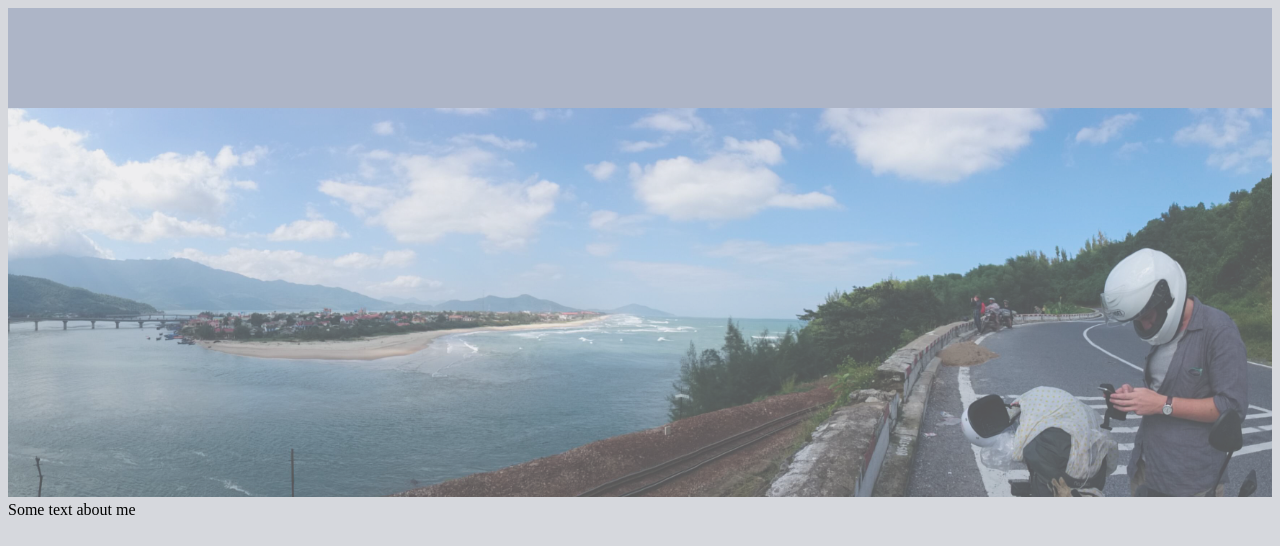
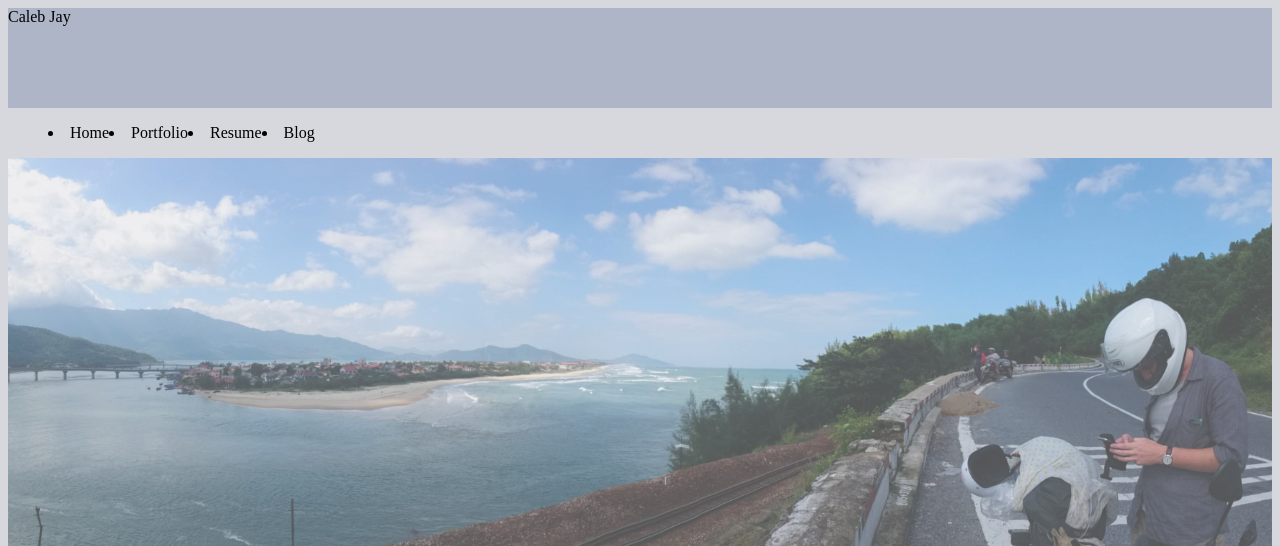
Before and after one commit to komali2/personalWebsite, a PHP site: page /index2.html in a window 1280 px wide. Shown: the top 546 px of the page. Run offline with PHP 8.4, Linux system fonts and the light colour scheme.

Commit message:
core: added basic nav content

```diff
--- a/index2.html
+++ b/index2.html
@@ -1,24 +1,33 @@
 <!doctype html>
 <html>
 <!--http://joshuamccartney.com/-->
+
 <head>
   <link href='styles2.css' rel='stylesheet'></link>
 
 </head>
+
 <body>
   <div class='container'>
     <div class='banner'>
+      Caleb Jay
     </div>
     <nav>
+      <ul>
+        <li>Home</li>
+        <li>Portfolio</li>
+        <li>Resume</li>
+        <li>Blog</li>
+      </ul>
 
     </nav>
     <div class='intro'>
-            <img src='images/banner1.jpg' />
-            Some text about me
+      <img src='images/banner1.jpg' /> Some text about me
     </div>
     <div class='main'>
 
     </div>
   </div>
 </body>
+
 </html>
--- a/styles2.css
+++ b/styles2.css
@@ -20,3 +20,17 @@ body{
   background-color: #ADB5C7;
   flex-basis: 100px;
 }
+
+nav{
+  /*display:flex;
+  flex-direction: row;*/
+}
+
+nav ul{
+  display: flex;
+  flex-direction: row;
+}
+
+nav li{
+  list-style-position: inside;
+}
```
Lines whose indentation alone changed are shown as unchanged.
